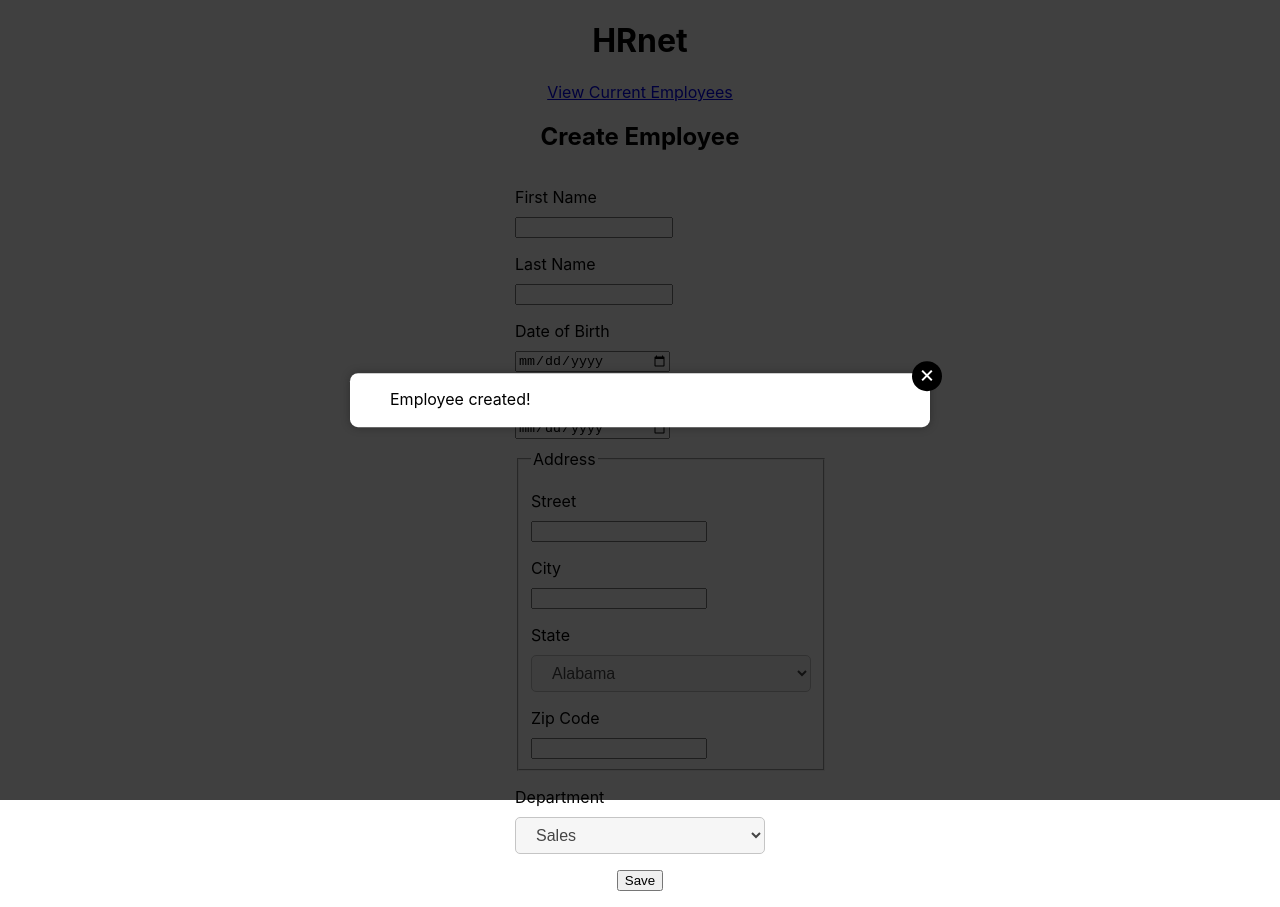
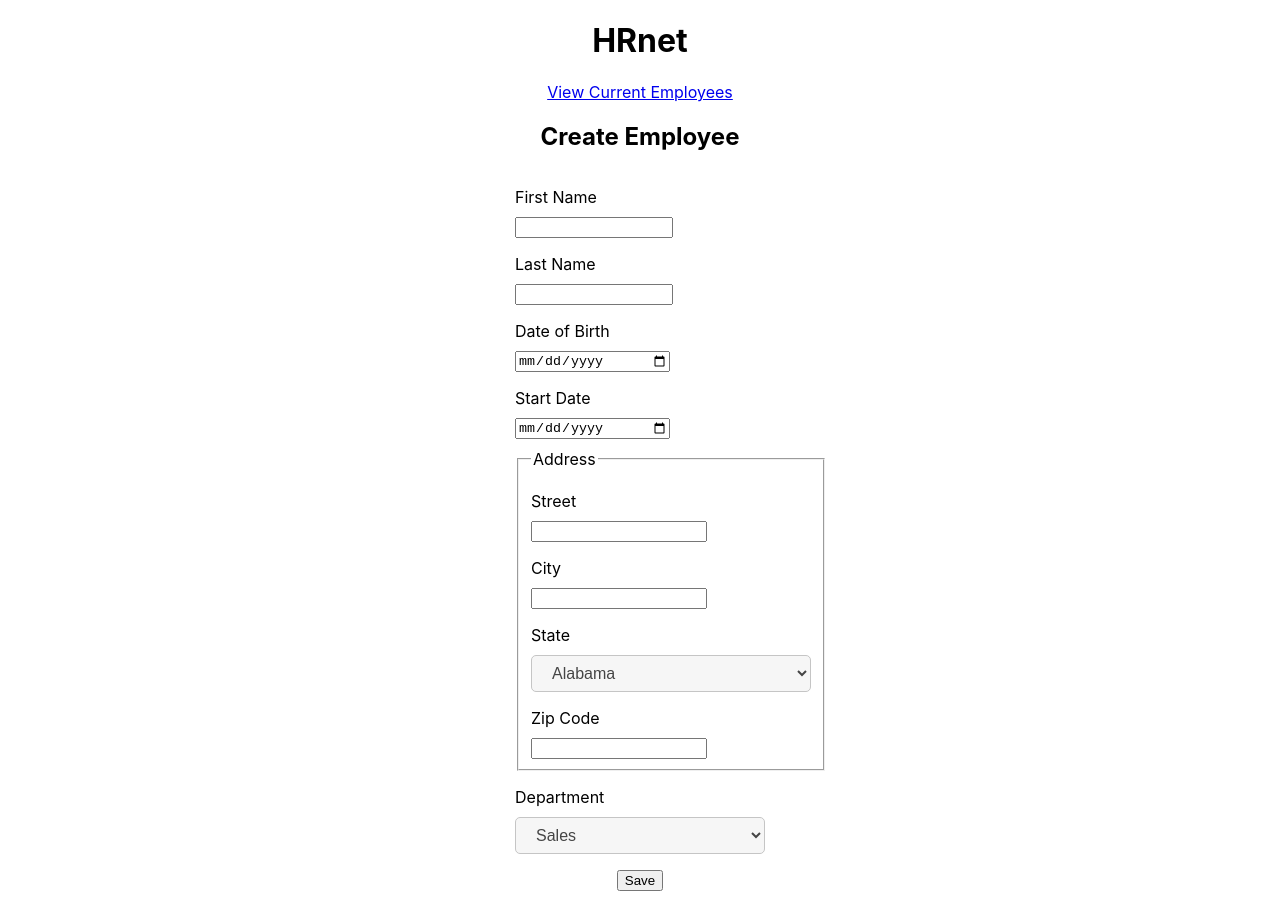
Before and after one commit to JohanPeraldi/HRnet, a React (Create React App) app: page / in a window 1280 px wide. Built offline with nearby package versions, Linux system fonts and the light colour scheme.

Commit message:
Add modal window functionality

```diff
--- a/src/App.jsx
+++ b/src/App.jsx
@@ -1,9 +1,18 @@
-import React from 'react';
+import React, { useState } from 'react';
 import { Link } from 'react-router-dom';
 import Form from './components/CreateEmployeeForm/CreateEmployeeForm';
 import ModalWindow from './components/ModalWindow/ModalWindow';
 
 function App() {
+  // Modal window state and handlers
+  const [showModal, setShowModal] = useState(false);
+  function handleCloseModal() {
+    setShowModal(false);
+  }
+  function handleShowModal() {
+    setShowModal(true);
+  }
+
   return (
     <>
       <div>
@@ -12,9 +21,9 @@ function App() {
       <div>
         <Link to="employee-list">View Current Employees</Link>
         <h2>Create Employee</h2>
-        <Form />
+        <Form handleShowModal={handleShowModal} />
       </div>
-      <ModalWindow />
+      {showModal && <ModalWindow handleCloseModal={handleCloseModal} />}
     </>
   );
 }
--- a/src/components/CreateEmployeeForm/CreateEmployeeForm.jsx
+++ b/src/components/CreateEmployeeForm/CreateEmployeeForm.jsx
@@ -1,15 +1,7 @@
-import React, { useState } from 'react';
+import React from 'react';
 import styles from './CreateEmployeeForm.module.css';
 
-function CreateEmployeeForm() {
-  const [showModal, setShowModal] = useState(false);
-  /* function handleCloseModal() {
-    setShowModal(false);
-  } */
-  console.log('Modal is shown: ', showModal);
-  function handleShowModal() {
-    setShowModal(true);
-  }
+function CreateEmployeeForm({ handleShowModal }) {
   function handleSubmit(event) {
     event.preventDefault();
     handleShowModal();
--- a/src/components/ModalWindow/ModalWindow.jsx
+++ b/src/components/ModalWindow/ModalWindow.jsx
@@ -1,12 +1,7 @@
 import React from 'react';
 import styles from './ModalWindow.module.css';
 
-function ModalWindow() {
-  function handleCloseModal() {
-    // setShowModal(false);
-    console.log('Modal should close');
-  }
-
+function ModalWindow({ handleCloseModal }) {
   return (
     <div className={styles['modal-overlay']}>
       <div className={styles.modal}>
```
